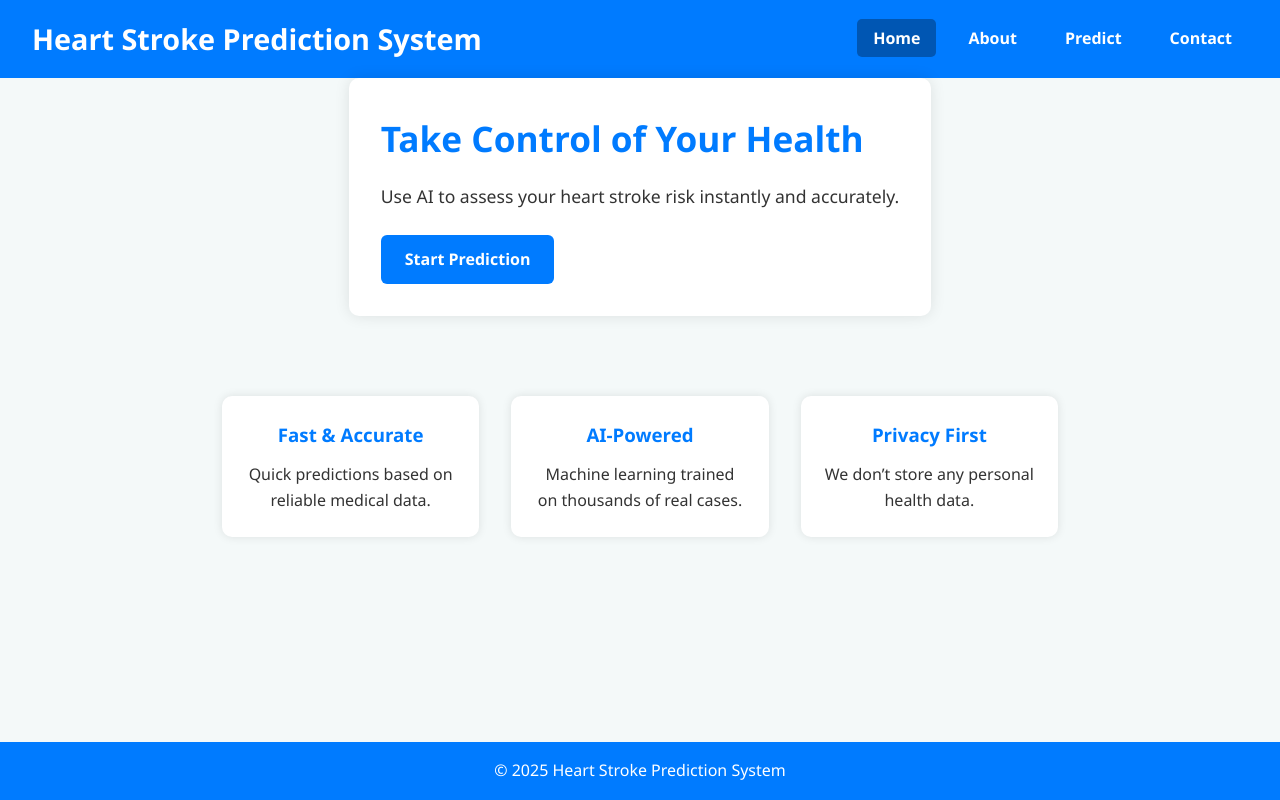
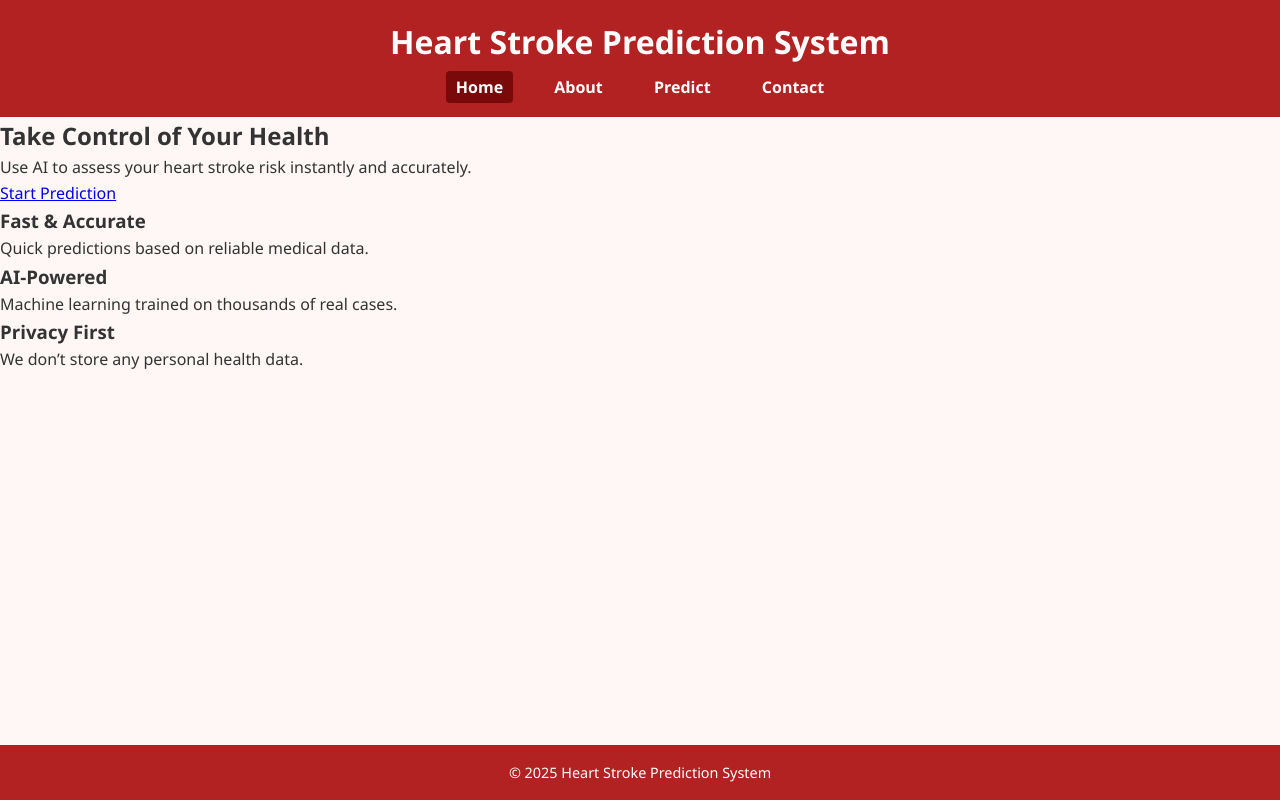
Before and after one commit to sparsha-lab/stroke-prediction, a Flask app: page / in a window 1280 px wide. Run offline with Flask 3, Linux system fonts and the light colour scheme; parts of the project's set-up code (start-up, migrations or seed data) failed here and were passed over.

Commit message:
Update style.css

```diff
--- a/static/style.css
+++ b/static/style.css
@@ -1,13 +1,14 @@
-/* Reset some default browser styles */
+/* Reset some default styles */
 * {
     margin: 0;
     padding: 0;
     box-sizing: border-box;
 }
 
+/* Body and base font */
 body {
     font-family: 'Segoe UI', Tahoma, Geneva, Verdana, sans-serif;
-    background-color: #f4f9f9;
+    background: #fff6f6;
     color: #333;
     line-height: 1.6;
     min-height: 100vh;
@@ -15,331 +16,116 @@ body {
     flex-direction: column;
 }
 
-/* Header and Navigation */
+/* Header styling */
 header {
-    background-color: #007bff;
+    background: #b22222; /* firebrick dark red */
     color: white;
     padding: 1rem 2rem;
-    display: flex;
-    align-items: center;
-    justify-content: space-between;
-    flex-wrap: wrap;
+    text-align: center;
 }
 
 header h1 {
-    font-size: 1.8rem;
+    margin-bottom: 0.5rem;
+    font-weight: 700;
 }
 
 nav ul {
     list-style: none;
     display: flex;
-    gap: 1rem;
+    justify-content: center;
+    gap: 2rem;
 }
 
 nav ul li a {
     color: white;
     text-decoration: none;
-    padding: 0.5rem 1rem;
-    border-radius: 5px;
     font-weight: 600;
+    padding: 0.3rem 0.6rem;
+    border-radius: 4px;
     transition: background-color 0.3s ease;
 }
 
 nav ul li a:hover,
 nav ul li a.active {
-    background-color: #0056b3;
+    background: #7a0a0a;
 }
 
-/* Main Content Area */
-.main, .hero, .features {
+/* Contact section styling */
+.contact-section {
+    max-width: 600px;
+    margin: 2rem auto 4rem;
     padding: 2rem;
-    max-width: 900px;
-    margin: 0 auto 3rem auto;
-}
-
-/* Hero Section (Home page) */
-.hero {
-    display: flex;
-    align-items: center;
-    justify-content: space-between;
-    gap: 2rem;
-    background-color: white;
+    background: #ffe6e6;
     border-radius: 10px;
-    padding: 2rem;
-    box-shadow: 0 0 15px rgba(0,0,0,0.1);
-    flex-wrap: wrap;
-}
-
-.hero-content {
-    flex: 1 1 400px;
-}
-
-.hero-content h2 {
-    font-size: 2.2rem;
-    margin-bottom: 1rem;
-    color: #007bff;
-}
-
-.hero-content p {
-    font-size: 1.1rem;
-    margin-bottom: 1.5rem;
-}
-
-.hero-content .btn {
-    display: inline-block;
-    background-color: #007bff;
-    color: white;
-    padding: 0.75rem 1.5rem;
-    border-radius: 6px;
-    text-decoration: none;
-    font-weight: 700;
-    transition: background-color 0.3s ease;
-}
-
-.hero-content .btn:hover {
-    background-color: #0056b3;
-}
-
-.hero-image {
-    flex: 1 1 400px;
+    box-shadow: 0 0 15px rgba(178, 34, 34, 0.2);
     text-align: center;
 }
 
-.hero-image img {
-    max-width: 100%;
-    border-radius: 10px;
+.contact-section h2 {
+    color: #b22222;
+    margin-bottom: 1.5rem;
+    font-size: 2rem;
+    font-weight: 700;
 }
 
-/* Features Section */
-.features {
+/* Contact info items */
+.contact-section p {
+    font-size: 1.1rem;
+    margin: 1rem 0;
     display: flex;
-    gap: 2rem;
+    align-items: center;
     justify-content: center;
-    flex-wrap: wrap;
+    gap: 0.8rem;
+    color: #660000;
 }
 
-.feature {
-    background-color: white;
-    padding: 1.5rem;
-    border-radius: 10px;
-    box-shadow: 0 0 10px rgba(0,0,0,0.1);
-    flex: 1 1 250px;
+/* Icon styles */
+.contact-section i {
+    color: #b22222;
+    font-size: 1.5rem;
+    min-width: 30px;
     text-align: center;
 }
 
-.feature h3 {
-    color: #007bff;
-    margin-bottom: 0.75rem;
-}
-
-/* General Main Section (About, Predict, Contact) */
-.main h2 {
-    color: #007bff;
-    margin-bottom: 1rem;
-}
-
-.main p, .main ul {
-    margin-bottom: 1.5rem;
-}
-
-.main ul {
-    padding-left: 1.5rem;
-}
-
-.main ul li {
-    margin-bottom: 0.5rem;
-}
-
-/* Form Styles */
-form {
-    background-color: white;
-    padding: 2rem;
-    border-radius: 10px;
-    box-shadow: 0 0 15px rgba(0,0,0,0.1);
-    max-width: 600px;
-    margin: 0 auto 2rem auto;
-}
-
-form label {
-    display: block;
-    margin-bottom: 0.5rem;
+/* Links */
+.contact-section a {
+    color: #b22222;
+    text-decoration: none;
     font-weight: 600;
 }
 
-form input[type="text"],
-form input[type="email"],
-form input[type="tel"],
-form input[type="number"],
-form select,
-form textarea {
-    width: 100%;
-    padding: 0.6rem;
-    margin-bottom: 1.25rem;
-    border: 1px solid #ccc;
-    border-radius: 6px;
-    font-size: 1rem;
-    transition: border-color 0.3s ease;
+.contact-section a:hover {
+    text-decoration: underline;
 }
 
-form input[type="text"]:focus,
-form input[type="email"]:focus,
-form input[type="tel"]:focus,
-form input[type="number"]:focus,
-form select:focus,
-form textarea:focus {
-    border-color: #007bff;
-    outline: none;
-}
-
-form button {
-    background-color: #007bff;
-    color: white;
-    padding: 0.75rem 1.5rem;
-    border: none;
-    border-radius: 6px;
-    font-size: 1.1rem;
-    cursor: pointer;
-    font-weight: 700;
-    transition: background-color 0.3s ease;
-}
-
-form button:hover {
-    background-color: #0056b3;
-}
-
-/* Contact Note Section */
-.contact-note {
-    max-width: 600px;
-    margin: 0 auto;
-    background-color: #e7f1ff;
-    padding: 1rem 1.5rem;
-    border-radius: 8px;
-    font-size: 0.95rem;
-    color: #004a99;
-    border: 1px solid #b3d1ff;
-    text-align: center;
-}
-
-/* Footer */
+/* Footer styling */
 footer {
-    background-color: #007bff;
+    background: #b22222;
     color: white;
     text-align: center;
-    padding: 1rem 2rem;
+    padding: 1rem;
     margin-top: auto;
+    font-size: 0.9rem;
 }
 
 /* Responsive */
-@media (max-width: 768px) {
-    .hero {
+@media (max-width: 480px) {
+    nav ul {
         flex-direction: column;
+        gap: 1rem;
     }
 
-    .features {
-        flex-direction: column;
+    .contact-section {
+        margin: 1rem;
+        padding: 1.5rem;
+    }
+
+    .contact-section p {
+        font-size: 1rem;
+    }
+
+    .contact-section i {
+        font-size: 1.3rem;
+        min-width: 25px;
     }
 }
-
-/* About Page Enhancements */
-
-/* Container for about sections */
-.about-section {
-    background: white;
-    padding: 2rem 3rem;
-    border-radius: 12px;
-    box-shadow: 0 4px 25px rgba(0, 0, 0, 0.1);
-    margin-bottom: 3rem;
-    animation: fadeInUp 0.8s ease forwards;
-    opacity: 0;
-    transform: translateY(20px);
-}
-
-/* Animate fade in and up */
-@keyframes fadeInUp {
-    to {
-        opacity: 1;
-        transform: translateY(0);
-    }
-    from {
-        opacity: 0;
-        transform: translateY(20px);
-    }
-}
-
-/* Blue divider line under headings */
-.about-section h2 {
-    position: relative;
-    color: #007bff;
-    margin-bottom: 1.5rem;
-}
-
-.about-section h2::after {
-    content: "";
-    display: block;
-    width: 60px;
-    height: 4px;
-    background-color: #007bff;
-    border-radius: 3px;
-    margin-top: 0.5rem;
-    animation: slideIn 1s ease forwards;
-    opacity: 0;
-    transform: translateX(-20px);
-    animation-delay: 0.3s;
-    animation-fill-mode: forwards;
-}
-
-@keyframes slideIn {
-    to {
-        opacity: 1;
-        transform: translateX(0);
-    }
-    from {
-        opacity: 0;
-        transform: translateX(-20px);
-    }
-}
-
-/* Highlighted mission text style */
-.mission-highlight {
-    font-size: 1.1rem;
-    font-weight: 600;
-    color: #004a99;
-    margin-bottom: 1.5rem;
-    border-left: 4px solid #007bff;
-    padding-left: 1rem;
-    font-style: italic;
-}
-
-/* Styled bullet list with check marks */
-.about-section ul {
-    padding-left: 1.5rem;
-    margin-bottom: 1.5rem;
-}
-
-.about-section ul li {
-    position: relative;
-    padding-left: 1.8rem;
-    margin-bottom: 0.7rem;
-}
-
-.about-section ul li::before {
-    content: '✓';
-    position: absolute;
-    left: 0;
-    color: #007bff;
-    font-weight: bold;
-    font-size: 1rem;
-}
-
-/* Paragraph spacing */
-.about-section p {
-    margin-bottom: 1.25rem;
-}
-
-/* Responsive tweak: smaller padding on mobile */
-@media (max-width: 768px) {
-    .about-section {
-        padding: 1.5rem 1.5rem;
-        margin-bottom: 2rem;
-    }
-}
```
